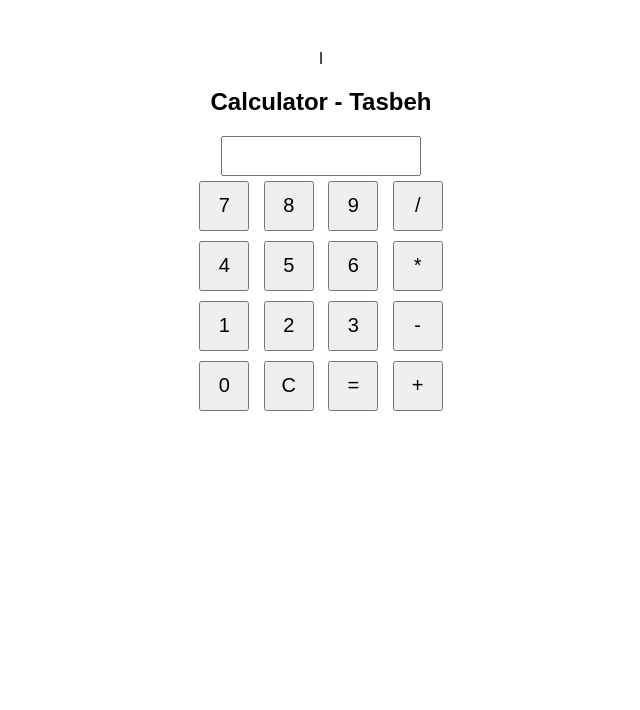
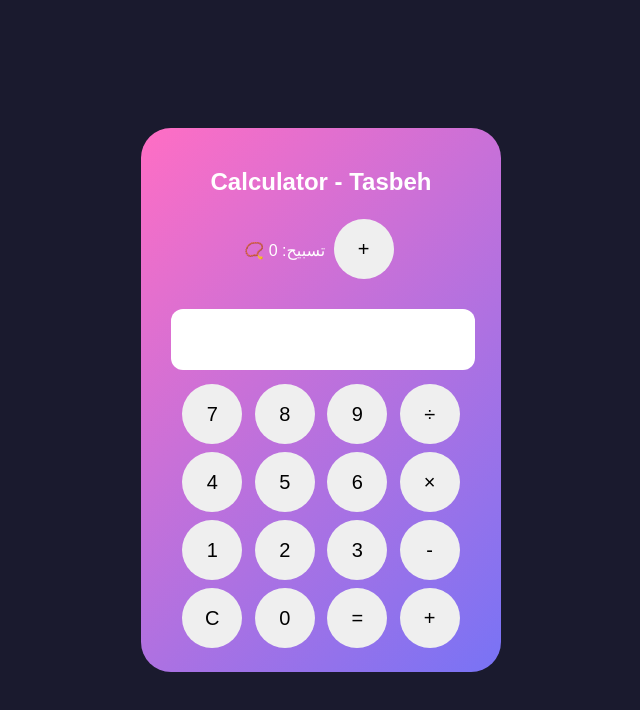
Before and after one commit to mohammedtasbeh69-code/Calculator-, a plain HTML site: page index.html in a window 1280 px wide. Shown: the whole page, without its empty margins (319-959 px from the left). Drawn offline with Linux system fonts and the light colour scheme.

Commit message:
Update index.html

```diff
--- a/index.html
+++ b/index.html
@@ -1,31 +1,41 @@
-l<!DOCTYPE html>
+<!DOCTYPE html>
 <html>
 <head>
-<title>Calculator</title>
+<meta charset="UTF-8">
+<meta name="viewport" content="width=device-width,initial-scale=1">
+<title>Tasbeh</title>
 <style>
-body{text-align:center; font-family:Arial; margin-top:50px}
-input{width:200px; height:40px; font-size:20px}
-button{width:50px; height:50px; margin:5px; font-size:20px}
+body{background:#1a1a2e;display:flex;justify-content:center;align-items:center;min-height:100vh;margin:0}
+.box{background:linear-gradient(135deg,#ff6ec4,#7873f5);border-radius:30px;padding:20px;width:320px;text-align:center;color:#fff;font-family:Arial}
+#r{width:90%;height:45px;font-size:22px;border-radius:12px;border:none;text-align:right;padding:8px;margin:10px}
+button{width:60px;height:60px;margin:4px;border-radius:50%;border:none;font-size:20px}
 </style>
 </head>
 <body>
+<div class="box">
 <h2>Calculator - Tasbeh</h2>
-<input id="result" readonly><br>
-<button onclick="result.value+='7'">7</button>
-<button onclick="result.value+='8'">8</button>
-<button onclick="result.value+='9'">9</button>
-<button onclick="result.value+='/'">/</button><br>
-<button onclick="result.value+='4'">4</button>
-<button onclick="result.value+='5'">5</button>
-<button onclick="result.value+='6'">6</button>
-<button onclick="result.value+='*'">*</button><br>
-<button onclick="result.value+='1'">1</button>
-<button onclick="result.value+='2'">2</button>
-<button onclick="result.value+='3'">3</button>
-<button onclick="result.value+='-'">-</button><br>
-<button onclick="result.value+='0'">0</button>
-<button onclick="result.value=''">C</button>
-<button onclick="result.value=eval(result.value)">=</button>
-<button onclick="result.value+='+'">+</button>
+<p>📿 تسبيح: <span id="t">0</span> <button onclick="t1()">+</button></p>
+<input id="r" readonly><br>
+<button onclick="r.value+='7'">7</button>
+<button onclick="r.value+='8'">8</button>
+<button onclick="r.value+='9'">9</button>
+<button onclick="r.value+='/'">÷</button><br>
+<button onclick="r.value+='4'">4</button>
+<button onclick="r.value+='5'">5</button>
+<button onclick="r.value+='6'">6</button>
+<button onclick="r.value+='*'">×</button><br>
+<button onclick="r.value+='1'">1</button>
+<button onclick="r.value+='2'">2</button>
+<button onclick="r.value+='3'">3</button>
+<button onclick="r.value+='-'">-</button><br>
+<button onclick="r.value=''">C</button>
+<button onclick="r.value+='0'">0</button>
+<button onclick="r.value=eval(r.value)">=</button>
+<button onclick="r.value+='+'">+</button>
+</div>
+<script>
+let c=0;
+function t1(){c++;if(c>33)c=1;document.getElementById('t').innerText=c}
+</script>
 </body>
 </html>
```
